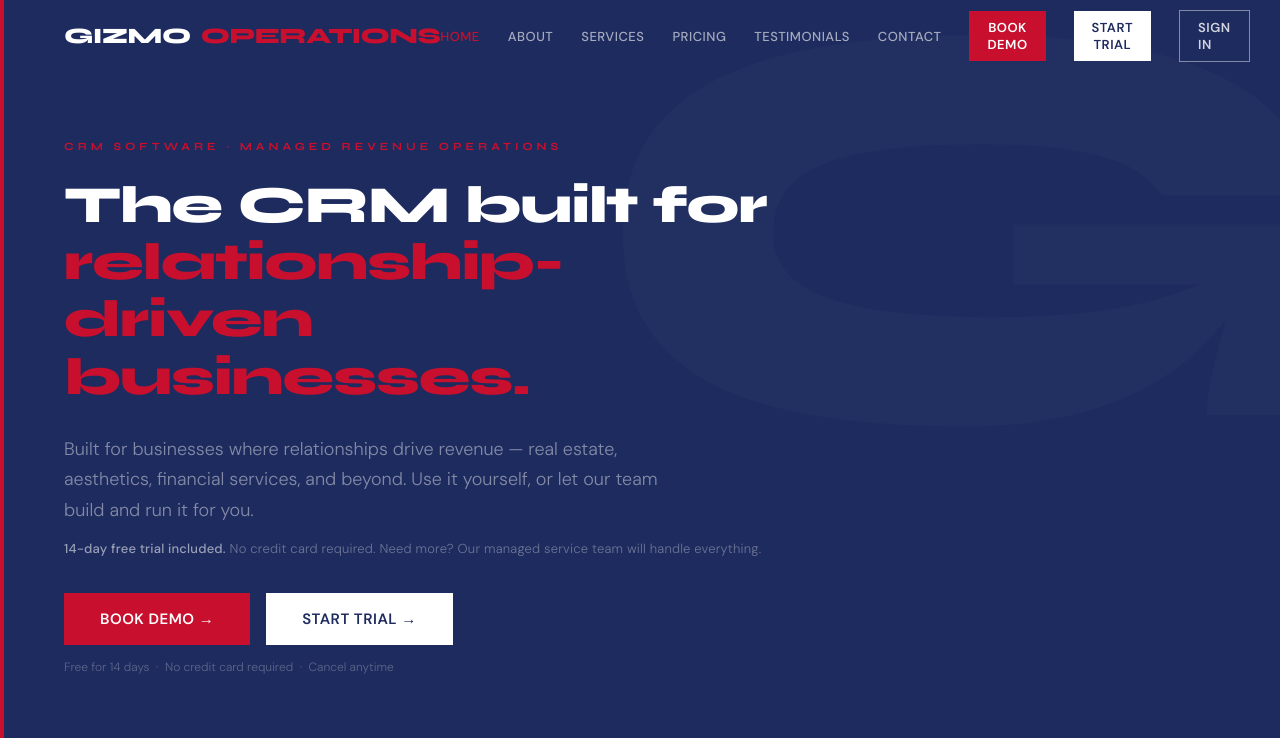
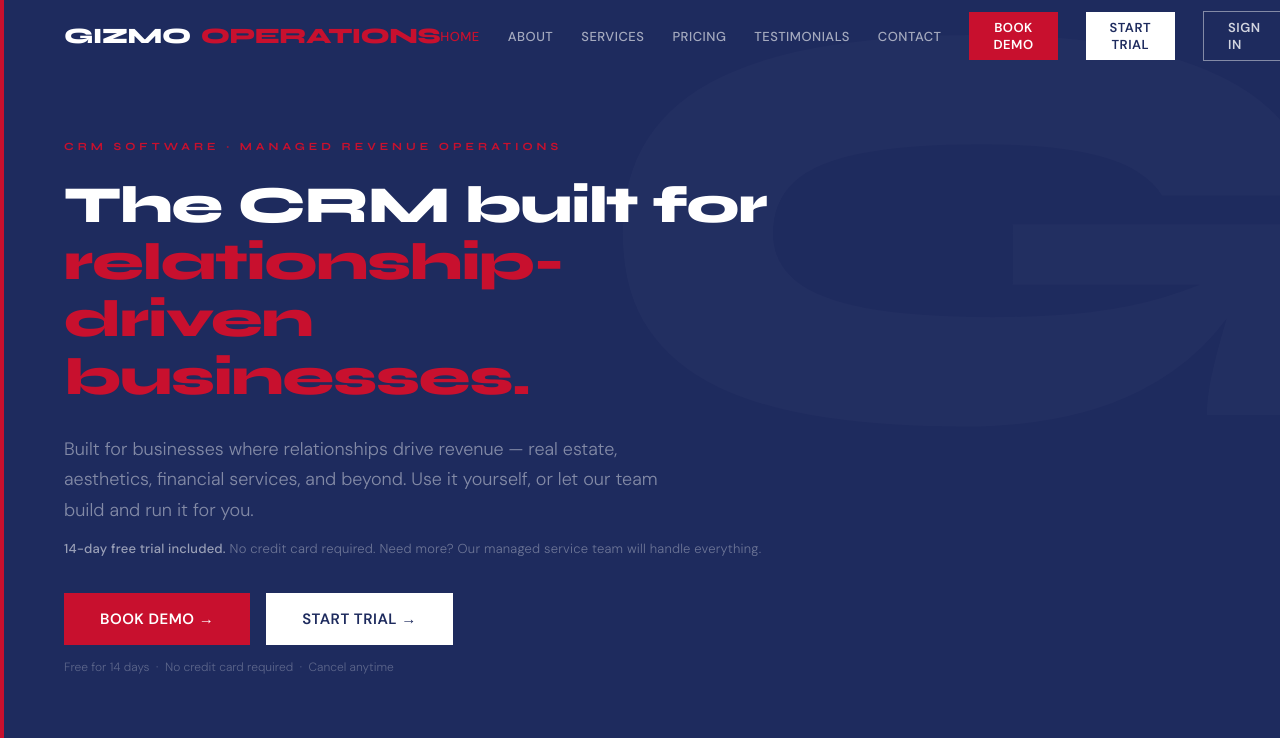
Before and after one commit to elder2092/gizmo-ops, a React (Vite) app: page / in a window 1280 px wide. Shown: the top 738 px of the page. Built offline with nearby package versions, Linux system fonts and the light colour scheme.

Commit message:
Update App.jsx

```diff
--- a/src/App.jsx
+++ b/src/App.jsx
@@ -131,7 +131,7 @@ function Nav({ activeSection }) {
               fontFamily: "'DM Sans', sans-serif",
               fontSize: 13,
               fontWeight: 600,
-              padding: "8px 18px",
+              padding: "7px 24px",
               cursor: "pointer",
               letterSpacing: 0.5,
               textTransform: "uppercase",
@@ -161,7 +161,7 @@ function Nav({ activeSection }) {
               fontFamily: "'DM Sans', sans-serif",
               fontSize: 13,
               fontWeight: 600,
-              padding: "8px 18px",
+              padding: "7px 24px",
               cursor: "pointer",
               letterSpacing: 0.5,
               textTransform: "uppercase",
@@ -192,7 +192,7 @@ function Nav({ activeSection }) {
               letterSpacing: 0.5,
               textTransform: "uppercase",
               border: "1.5px solid rgba(255,255,255,0.45)",
-              padding: "8px 18px",
+              padding: "7px 24px",
               transition: "all 0.3s",
               cursor: "pointer",
             }}
```
